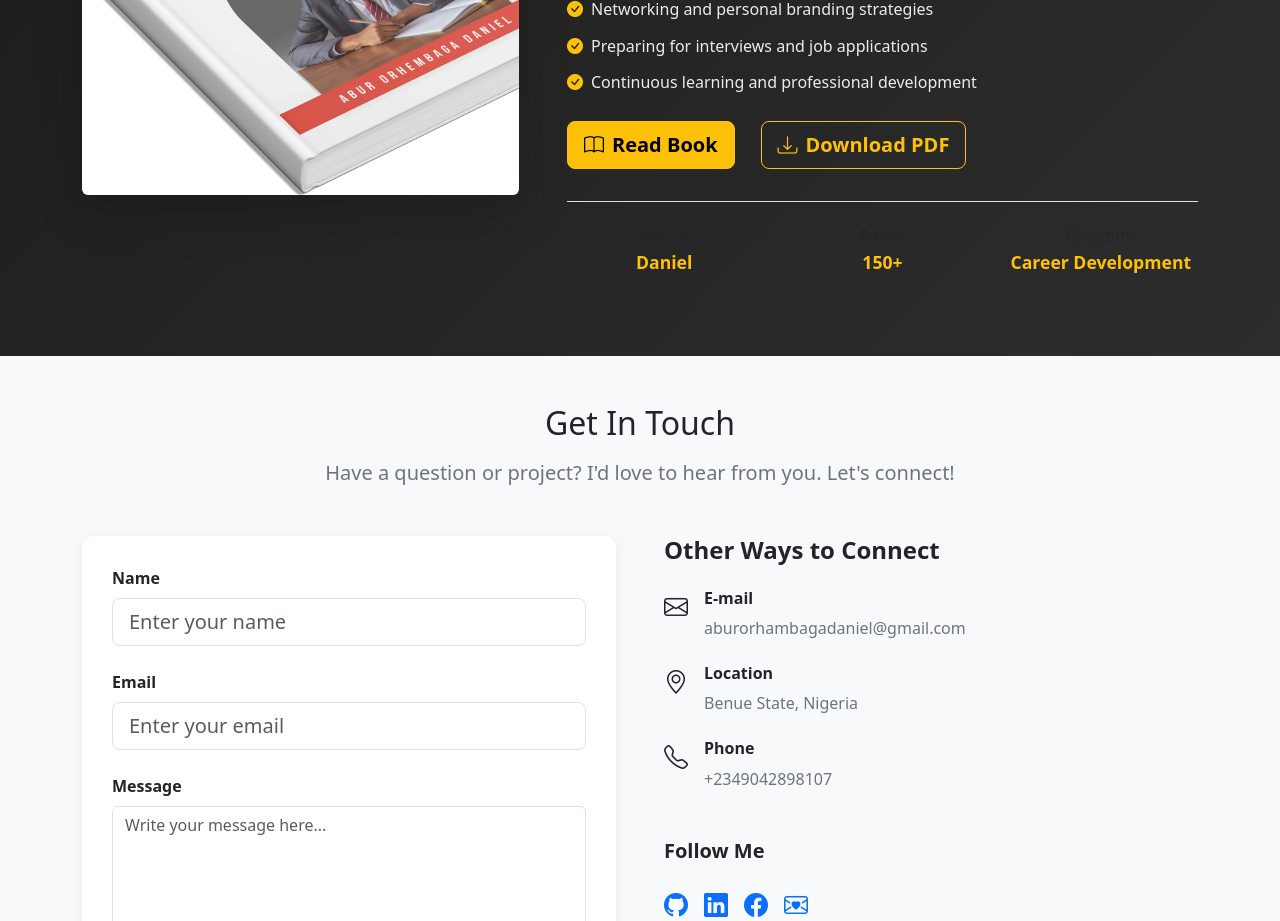
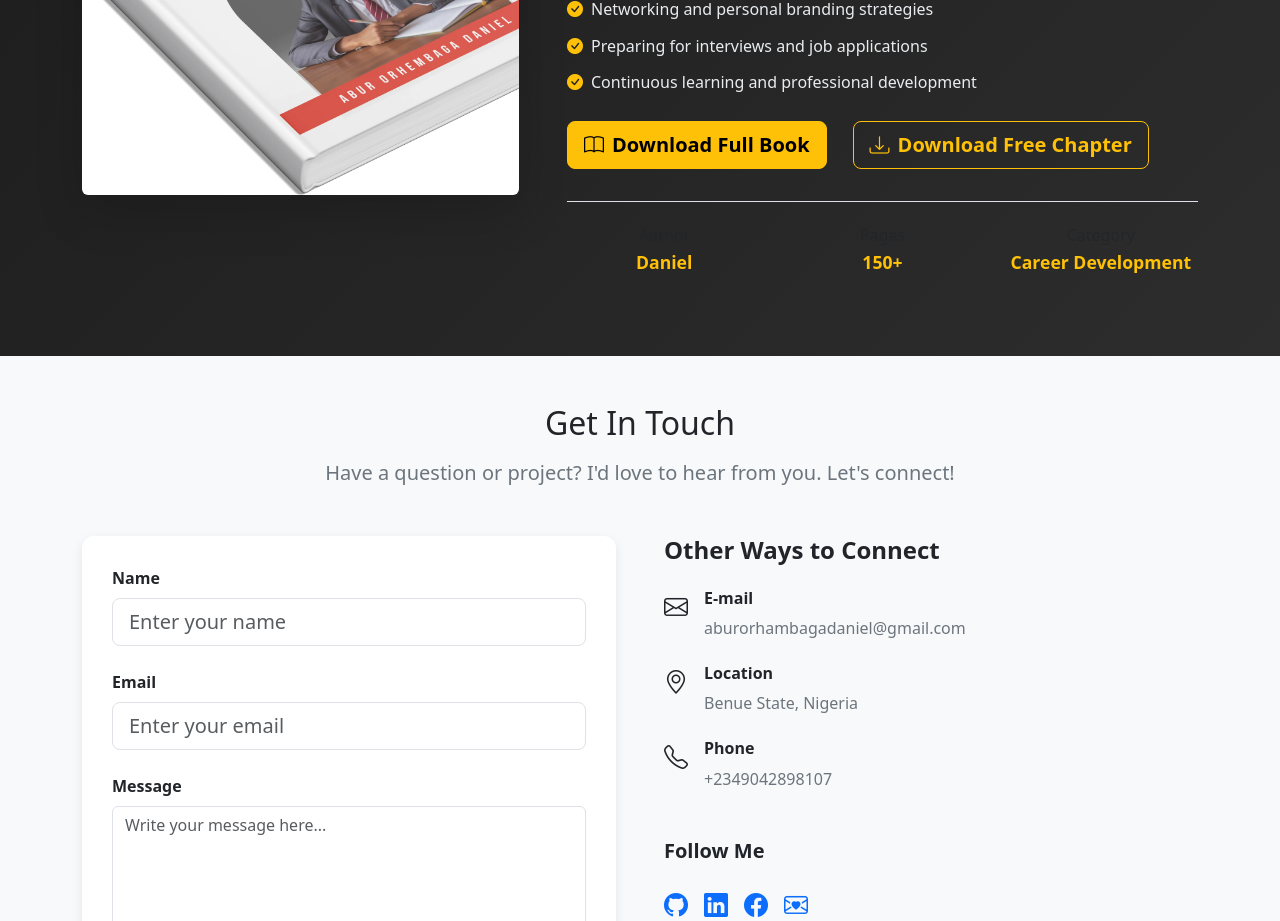
Before and after one commit to QuantumDaniel/Quantum-portfolio, a React (Vite) app: page / in a window 1280 px wide. Shown: the part 6300-7221 px from the top of the page. Built offline with nearby package versions, Linux system fonts and the light colour scheme.

Commit message:
add free chapter to the book component

```diff
--- a/src/components/Book.jsx
+++ b/src/components/Book.jsx
@@ -58,10 +58,10 @@ export default function Book() {
                                     href="https://1drv.ms/b/c/d6a759a2a54357fd/IQCAMQYrIvi2RI145QpxiulYAeqQiac0GMytI7tA3azzfgk?e=ezapO7" className="btn btn-warning btn-lg fw-bold me-3 mb-2"
                                     target='blank'
                                 >
-                                    <i className="bi bi-book me-2"></i>Read Book
+                                    <i className="bi bi-book me-2"></i>Download Full Book
                                 </a>
-                                <a href="#" className="btn btn-outline-warning btn-lg fw-bold mb-2">
-                                    <i className="bi bi-download me-2"></i>Download PDF
+                                <a href="/free_chapter_preview(1).pdf" className="btn btn-outline-warning btn-lg fw-bold mb-2" download >
+                                    <i className="bi bi-download me-2"></i>Download Free Chapter
                                 </a>
                             </div>
 
```
Also changed, not shown: 1 other file (tests, documents, lock files or other folders).
